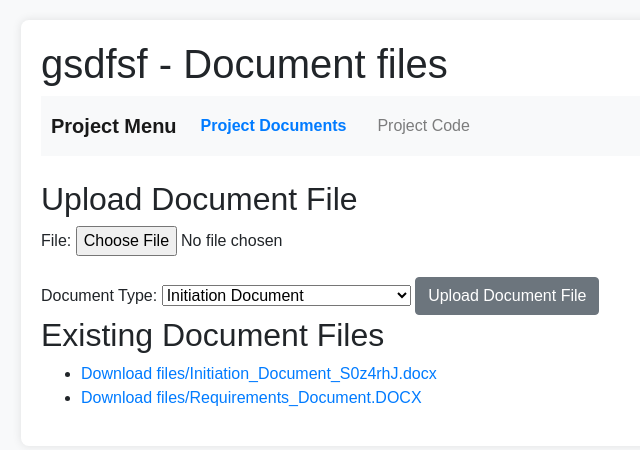
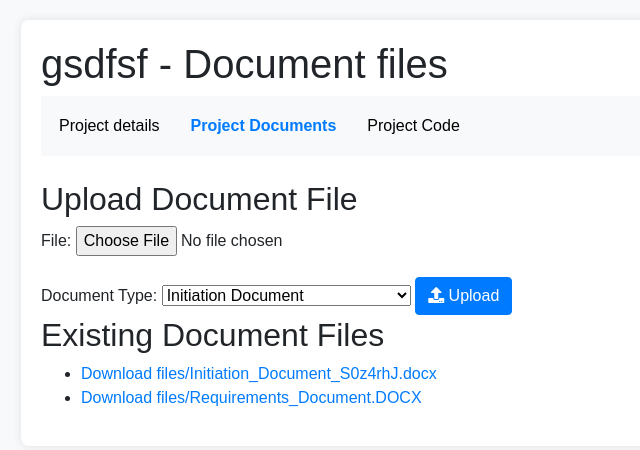
Before and after one commit to BS-PMC-2024/BS-PMC-2024-Team30, a Django app: page /users/project/2/documents/ in a window 1280 px wide. Shown: the part 63-513 px from the top of the page, without its empty margins (19-659 px from the left). Run offline with Django 3.2, Linux system fonts and the light colour scheme; data comes from the database, SQL or seed files in the repository; both versions use the stored data as it was after the commit; some libraries are stand-ins or nearby versions.

Commit message:
BSPMS2430-235, BSPMS2430-228

```diff
--- a/crud/crud/settings.py
+++ b/crud/crud/settings.py
@@ -51,6 +51,11 @@ AUTHENTICATION_BACKENDS = (
 
 
 ROOT_URLCONF = 'crud.urls'
+STATIC_URL = '/static/'
+
+STATICFILES_DIRS = [
+    BASE_DIR / "static",
+]
 
 TEMPLATES = [
     {
--- a/crud/noss/templates/navbar.html
+++ b/crud/noss/templates/navbar.html
@@ -1,20 +1,38 @@
+<style>
+.navbar-nav .nav-item .nav-link {
+    color: #000; /* Default link color */
+    font-weight: normal; /* Default font weight (not bold) */
+}
+
+.navbar-nav .nav-item .nav-link.active {
+    font-weight: bold; /* Bold only for the active link */
+    color: #007bff; /* Color for the active link */
+}
+
+.navbar-nav .nav-item .nav-link.inactive {
+    color: #000; /* Default color for inactive links */
+}
+
+</style>
 <nav class="navbar navbar-expand-lg navbar-light bg-light mb-4">
-    <a class="navbar-brand" href="{% url 'project_detail' pk=project.pk %}">Project Menu</a>
     <div class="collapse navbar-collapse">
         <ul class="navbar-nav">
+            <li class="nav-item {% if request.resolver_match.view_name == 'project_detail' %}active{% endif %}">
+                <a class="nav-link {% if request.resolver_match.view_name == 'project_detail' %}active{% endif %}" href="{% url 'project_detail' pk=project.pk %}">Project details</a>
+            </li>
             {% if project.manager == request.user %}
             <li class="nav-item {% if request.resolver_match.view_name == 'project_settings' %}active{% endif %}">
-                <a class="nav-link" href="{% url 'project_settings' pk=project.pk %}">Project Settings</a>
+                <a class="nav-link {% if request.resolver_match.view_name == 'project_settings' %}active{% endif %}" href="{% url 'project_settings' pk=project.pk %}">Project Settings</a>
             </li>
             <li class="nav-item {% if request.resolver_match.view_name == 'manage_directories' %}active{% endif %}">
-                <a class="nav-link" href="{% url 'manage_directories' project_id=project.pk %}">Manage Directories</a>
+                <a class="nav-link {% if request.resolver_match.view_name == 'manage_directories' %}active{% endif %}" href="{% url 'manage_directories' project_id=project.pk %}">Manage Directories</a>
             </li>
             {% endif %}
             <li class="nav-item {% if request.resolver_match.view_name == 'project_documents' %}active{% endif %}">
-                <a class="nav-link" href="{% url 'project_documents' pk=project.pk %}">Project Documents</a>
+                <a class="nav-link {% if request.resolver_match.view_name == 'project_documents' %}active{% endif %}" href="{% url 'project_documents' pk=project.pk %}">Project Documents</a>
             </li>
             <li class="nav-item {% if request.resolver_match.view_name == 'project_code' %}active{% endif %}">
-                <a class="nav-link" href="{% url 'project_code' pk=project.pk %}">Project Code</a>
+                <a class="nav-link {% if request.resolver_match.view_name == 'project_code' %}active{% endif %}" href="{% url 'project_code' pk=project.pk %}">Project Code</a>
             </li>
         </ul>
     </div>
--- a/crud/users/templates/users/project_code.html
+++ b/crud/users/templates/users/project_code.html
@@ -5,12 +5,14 @@
 {% block content %}
     <h1>{{ project.name }} - Code Files</h1>
     {% include 'navbar.html' %}
-
+    <link rel="stylesheet" href="https://cdnjs.cloudflare.com/ajax/libs/font-awesome/5.15.4/css/all.min.css">
     <h2>Upload Code File</h2>
     <form method="post" enctype="multipart/form-data" action="{% url 'project_code' pk=project.id %}">
         {% csrf_token %}
         {{ form.as_p }}
-        <button type="submit" class="btn btn-secondary">Upload Code File</button>
+        <button type="submit" class="btn btn-primary">
+            <i class="fas fa-upload"></i> Upload
+        </button>
     </form>
 
     <h2>Existing Code Files</h2>
--- a/crud/users/templates/users/project_documents.html
+++ b/crud/users/templates/users/project_documents.html
@@ -5,9 +5,9 @@
 {% block content %}
     <h1>{{ project.name }} - Document files</h1>
     {% include 'navbar.html' %}
-
+    <link rel="stylesheet" href="https://cdnjs.cloudflare.com/ajax/libs/font-awesome/5.15.4/css/all.min.css">
     <h2>Upload Document File</h2>
-    <form method="post" enctype="multipart/form-data">
+    <method="post" enctype="multipart/form-data">
         {% csrf_token %}
         {{ form.as_p }}
         <label for="document_type">Document Type:</label>
@@ -19,10 +19,12 @@
             <option value="Historical Profit Report (Annual)">Historical Profit Report (Annual)</option>
             <option value="Projected Profit Report (Annual)">Projected Profit Report (Annual)</option>
         </select>
-        <button type="submit" class="btn btn-secondary">Upload Document File</button>
+        </method=>
+        <button type="submit" class="btn btn-primary">
+            <i class="fas fa-upload"></i> Upload
+        </button>
     </form>
 
-    <!-- Existing Document Files -->
     <h2>Existing Document Files</h2>
     <ul>
         {% for file in document_files %}
--- a/crud/users/views.py
+++ b/crud/users/views.py
@@ -818,6 +818,15 @@ def project_detail(request, pk):
 
     if user != project.manager and not project.team_members.filter(id=user.id).exists():
         raise PermissionDenied
+
+    if request.method == 'POST':
+        if user == project.manager:
+            new_description = request.POST.get('description', '')
+            project.description = new_description
+            project.save()
+            messages.success(request, "Project description updated successfully.")
+            return redirect('project_detail', pk=pk)
+
     return render(request, 'users/project_detail.html', {'project': project})
 
 def project_settings(request, pk):
```
Also changed, not shown: crud/users/templates/users/project_detail.html (+11 -0 lines), crud/users/templates/users/view_file.html (+17 -0 lines), crud/db.sqlite3, crud/static/images/NOSS.png (added).
